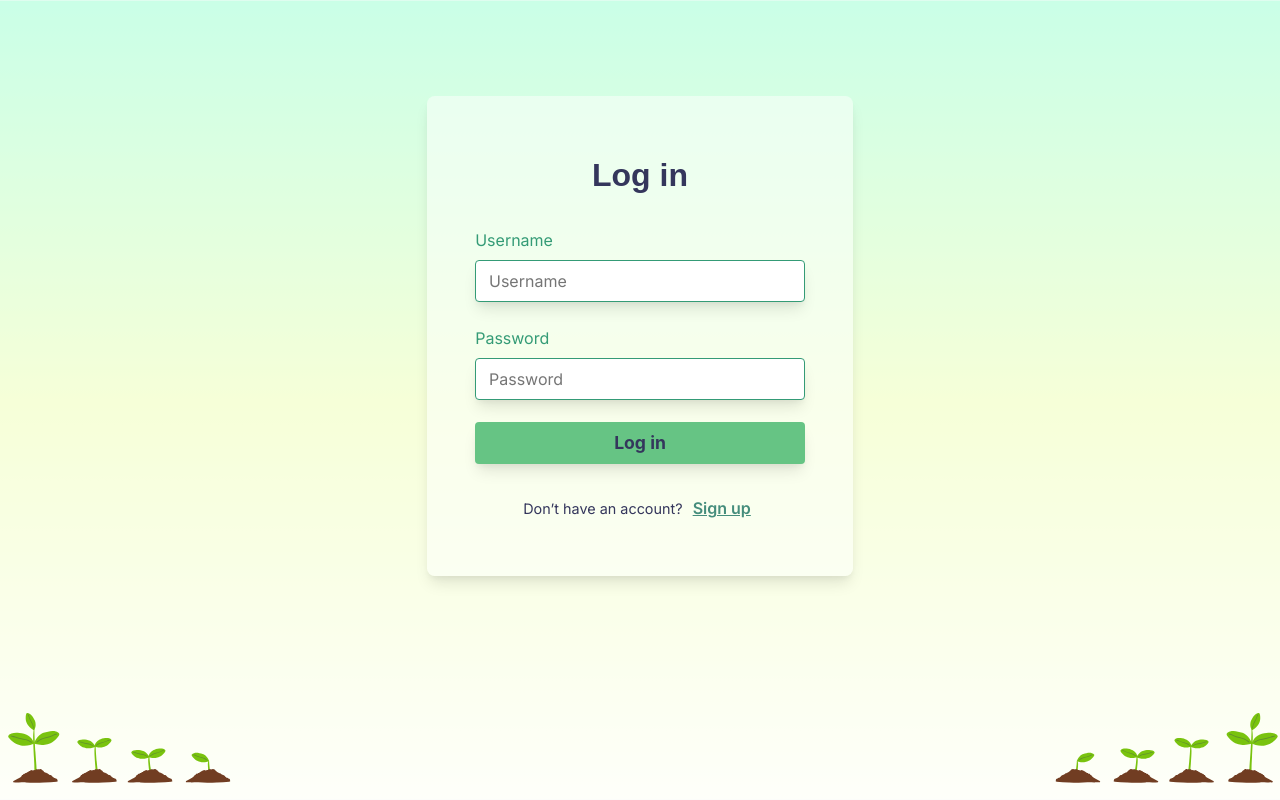
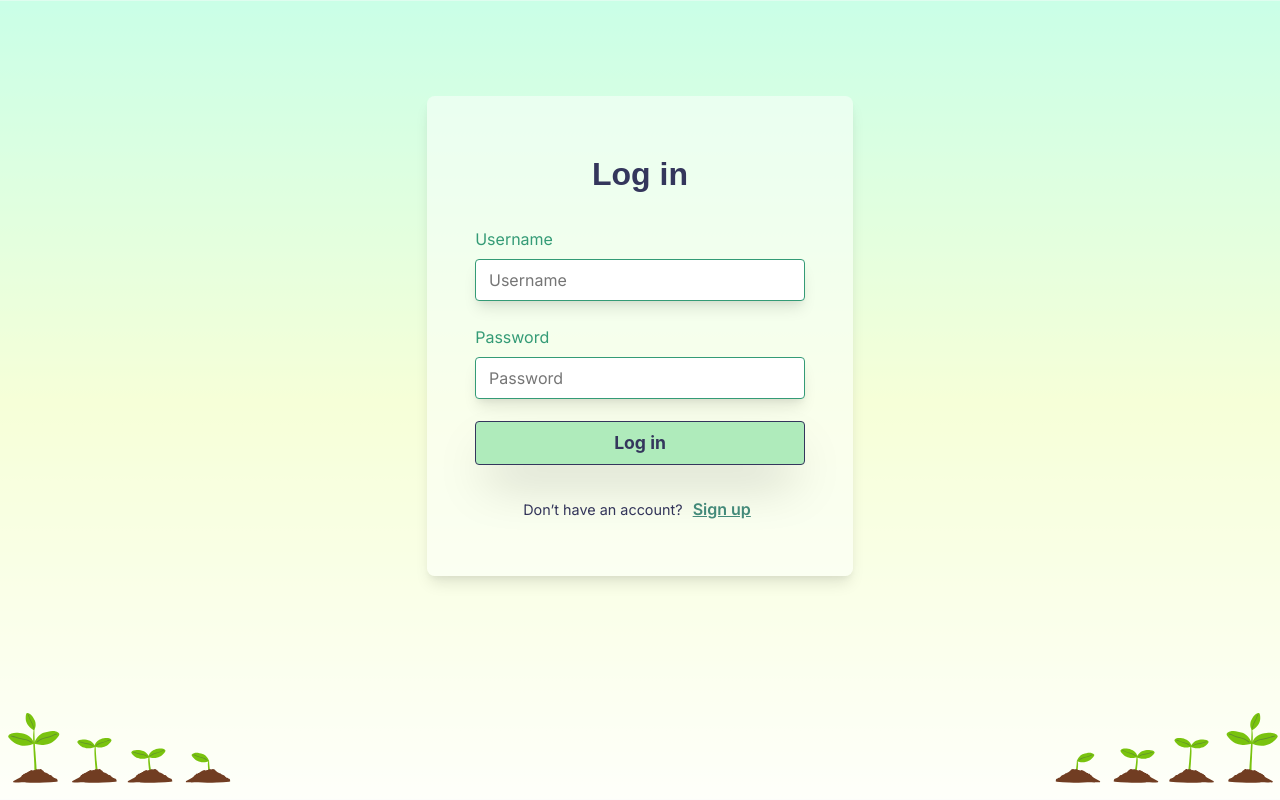
Before and after one commit to aigerimdev/vocabloom-frontend, a React (Create React App) app: page /login in a window 1280 px wide. In both pictures the pointer is over the button "Log in". Built offline with nearby package versions, Linux system fonts and the light colour scheme; no server answers; a web font is replaced by a local one.

Commit message:
Update hover styles for form button in log in and sing up

```diff
--- a/src/styles/FormPage.css
+++ b/src/styles/FormPage.css
@@ -77,9 +77,11 @@
     transition: all 0.4s ease;
 
     &:hover {
-        background-color: var(--btn-green-color);
+        background-color: var(--primary-green-color);
         color: var(--primary-purple-color);
         transform: translateY(-2px);
+        border: 1px solid var(--primary-purple-color);
+        box-shadow: rgba(0, 0, 0, 0.25) 0px 25px 50px -12px;
     }
 }
 
```
